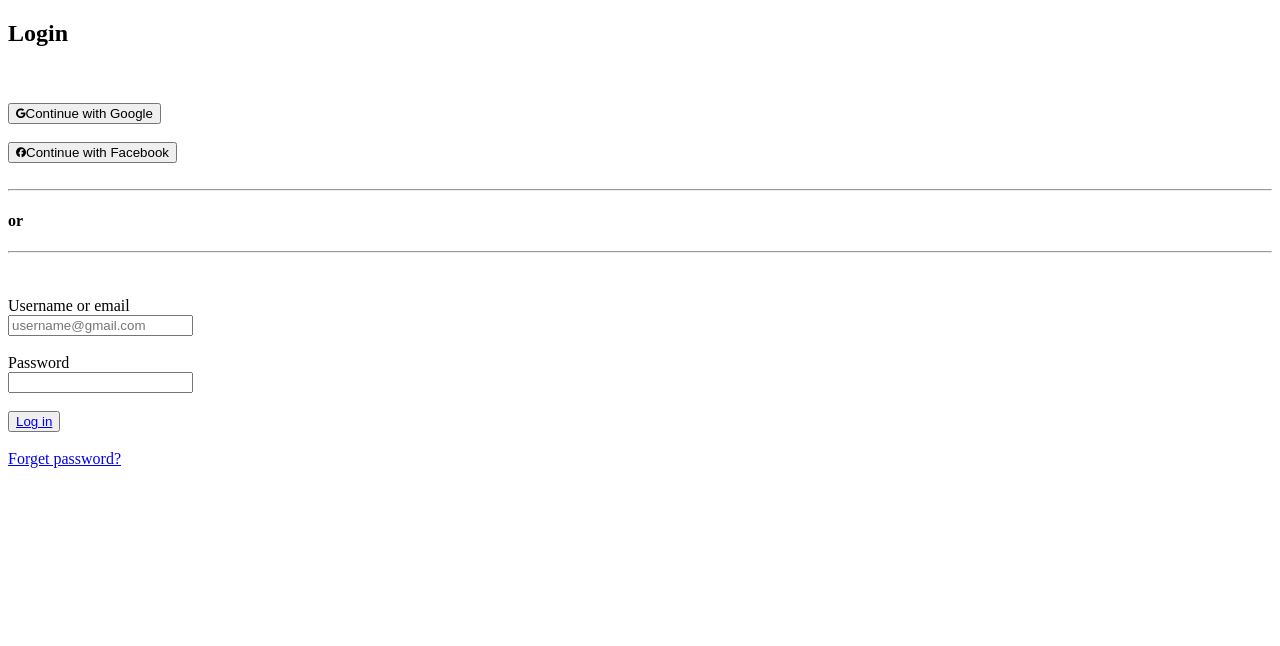
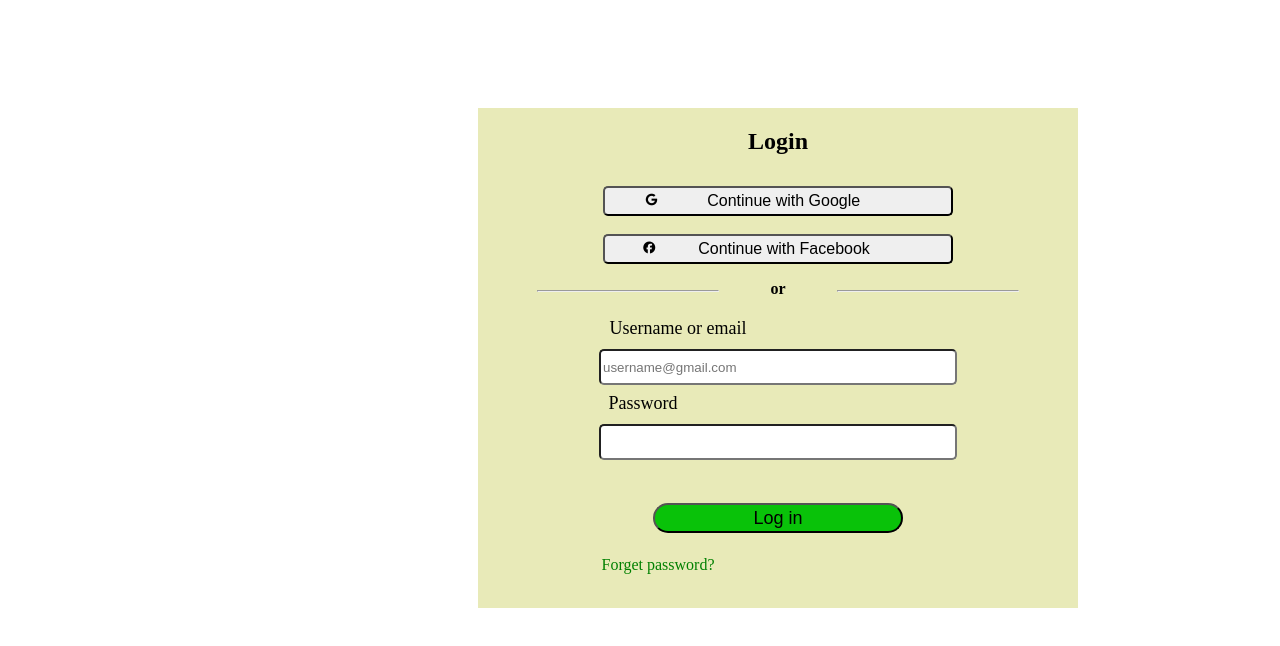
Before and after one commit to vishnupriya2810/loginform, a plain HTML site: page index.html in a window 1280 px wide. Drawn offline with Linux system fonts and the light colour scheme.

Commit message:
Update and rename dynamicform.html to index.html

```diff
--- a/dynamicform.html
+++ b/index.html
@@ -4,7 +4,7 @@
     <meta charset="UTF-8">
     <meta name="viewport" content="width=device-width, initial-scale=1.0">
     <title>Document</title>
-    <link rel="stylesheet" href="../css/dynamicform.css">
+    <link rel="stylesheet" href="style.css">
     <link rel="stylesheet" href="https://cdnjs.cloudflare.com/ajax/libs/font-awesome/6.6.0/css/all.min.css" integrity="sha512-Kc323vGBEqzTmouAECnVceyQqyqdsSiqLQISBL29aUW4U/M7pSPA/gEUZQqv1cwx4OnYxTxve5UMg5GT6L4JJg==" crossorigin="anonymous" referrerpolicy="no-referrer" />
 </head>
 <body>
@@ -35,7 +35,7 @@
         <button id="login"><a id="login1" href="http://127.0.0.1:5500/html/get%20in.html">Log in</a></button>
         <br>
         <br>
-        <a id="a6" href="http://127.0.0.1:5500/html/forgetpaswrd.html">Forget password?</a>
+        <a id="a6" href="forgetpaswrd.html">Forget password?</a>
     </div>
     </div>
 
```
